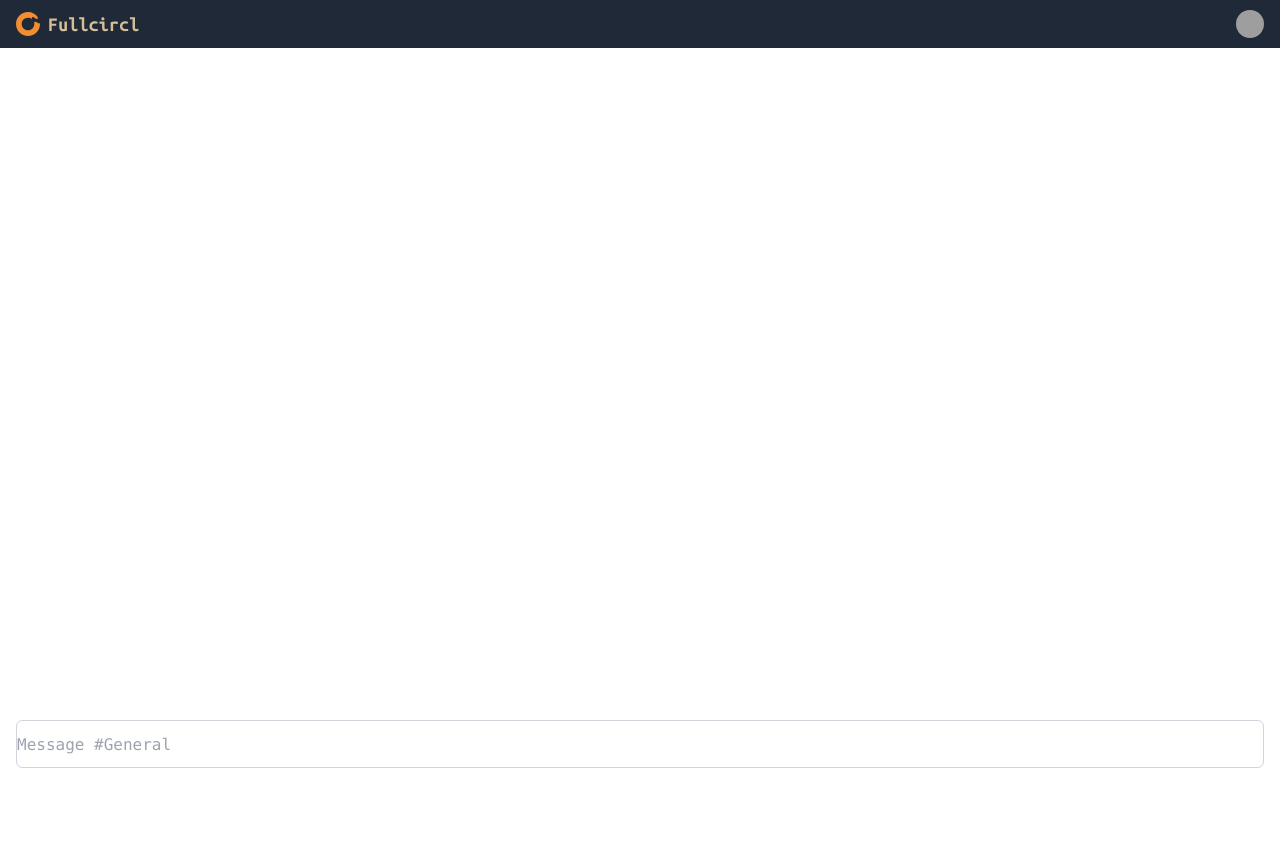
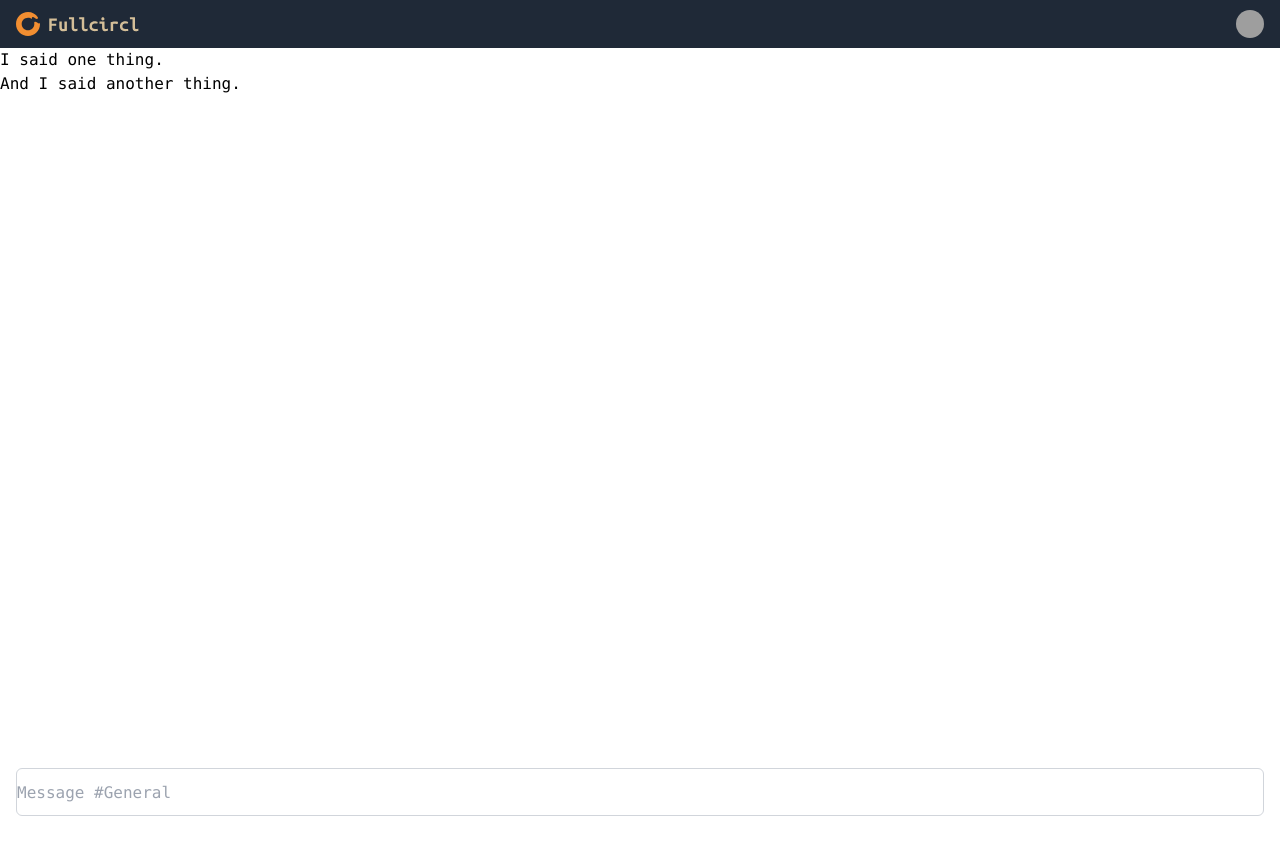
Before and after one commit to fullcircl/fullcircl-app, a Svelte app in the folder src/fullcircl-client/client-app/: page / in a window 1280 px wide. Shown: the top 854 px of the page. Built offline with nearby package versions, Linux system fonts and the light colour scheme; grey boxes are pictures that could not be loaded; a web font is replaced by a local one.

Commit message:
Added a basic Message component

```diff
--- a/src/fullcircl-client/client-app/src/App.svelte
+++ b/src/fullcircl-client/client-app/src/App.svelte
@@ -1,5 +1,6 @@
 <script lang="ts">
 	import InputBar from "./InputBar.svelte";
+import Message from "./Message.svelte";
 	import Navbar from "./Navbar.svelte";
 	import Tailwindcss from "./Tailwindcss.svelte";
 </script>
@@ -7,6 +8,7 @@
 <Tailwindcss />
 <main class="font-mono">
 	<Navbar />
+	<Message />
 	<InputBar />
 </main>
 
--- /dev/null
+++ b/src/fullcircl-client/client-app/src/Message.svelte
@@ -0,0 +1,4 @@
+<div>
+    <p>I said one thing.</p>
+    <p>And I said another thing.</p>
+</div>
```
